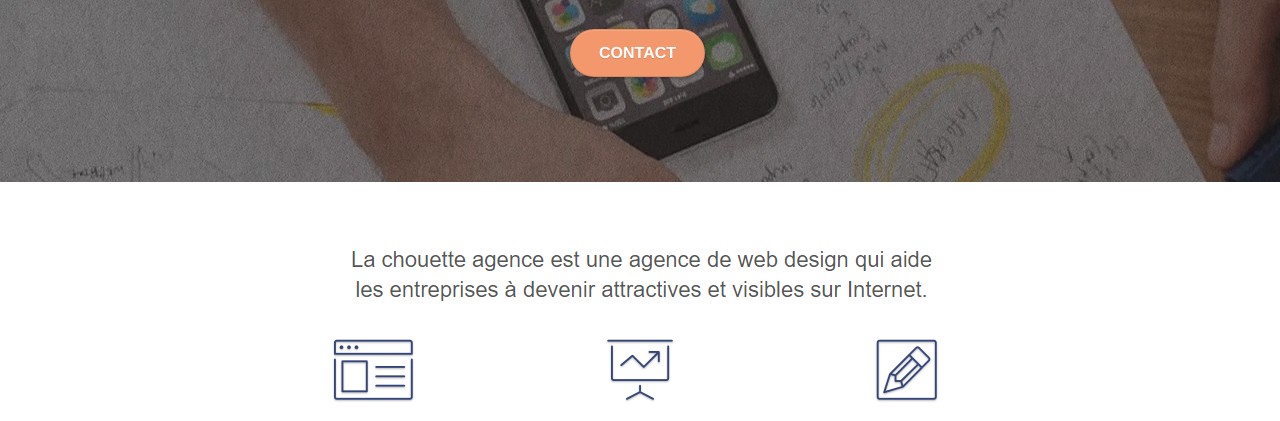
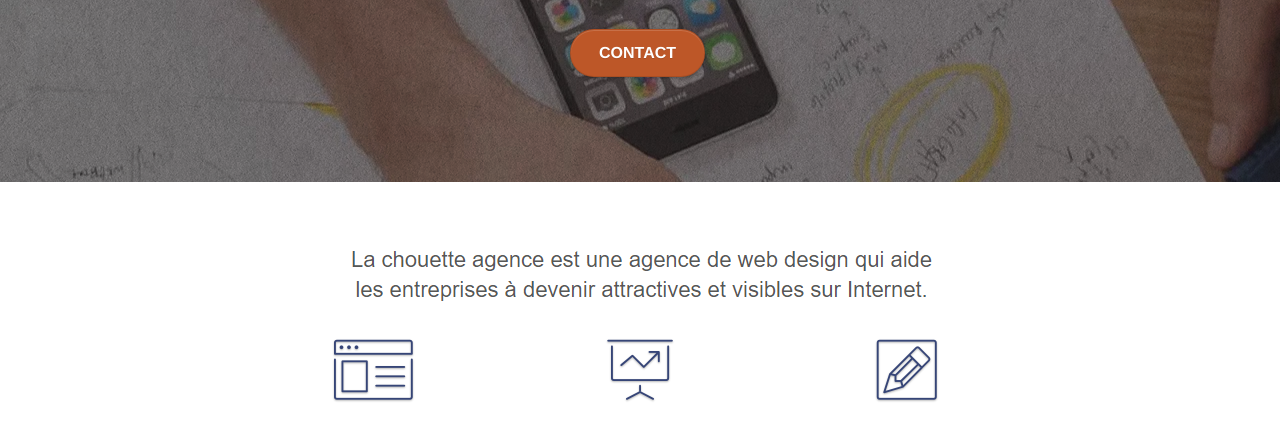
Before and after one commit to evektor75/P4_site, a plain HTML site: page index.html in a window 1280 px wide. Shown: the part 373-794 px from the top of the page. Drawn offline with Linux system fonts and the light colour scheme.

Commit message:
modif couleur button

```diff
--- a/style.css
+++ b/style.css
@@ -779,7 +779,7 @@ h4 {
 }
 
 .btn-atomic-tangerine {
-    background: #F3976C;
+    background: #BD5728 ;/*Ancienne couleur #F3976C*/
     color: #FFFFFF!important;
 }
 
```
